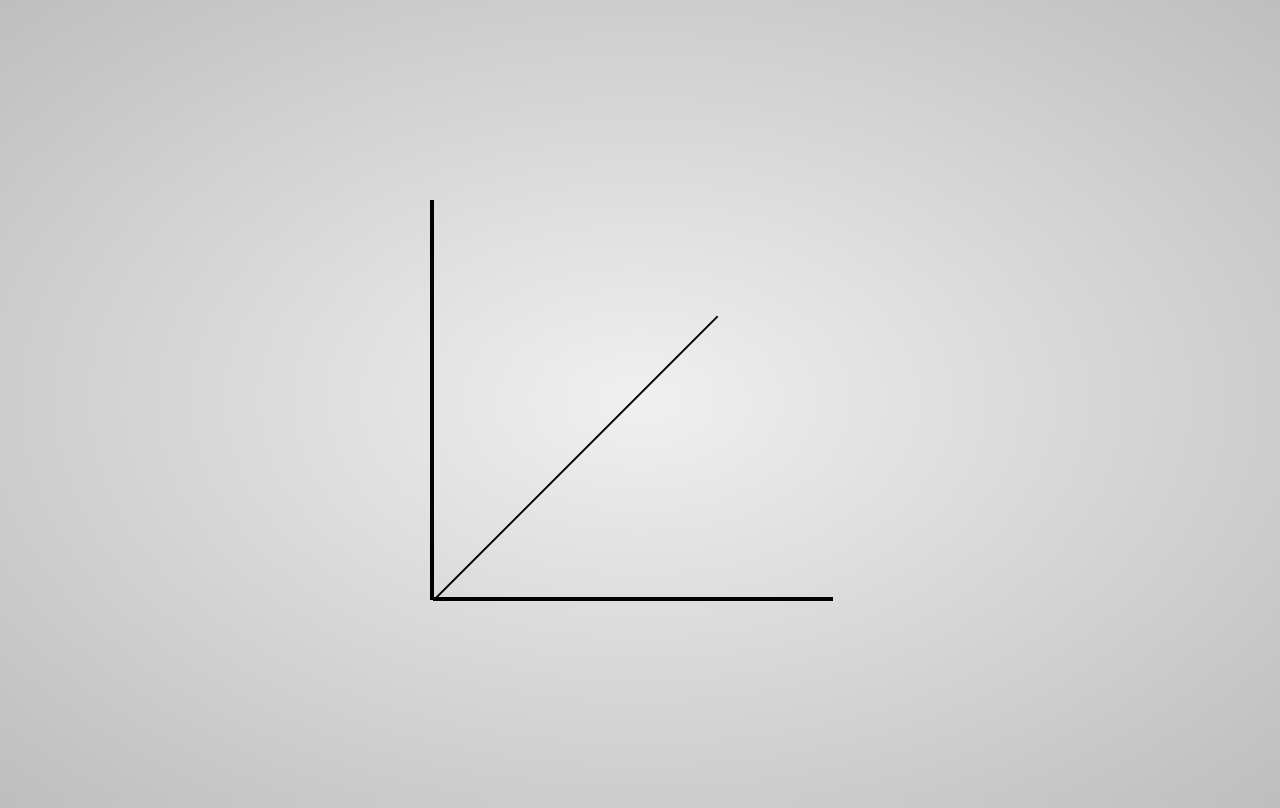
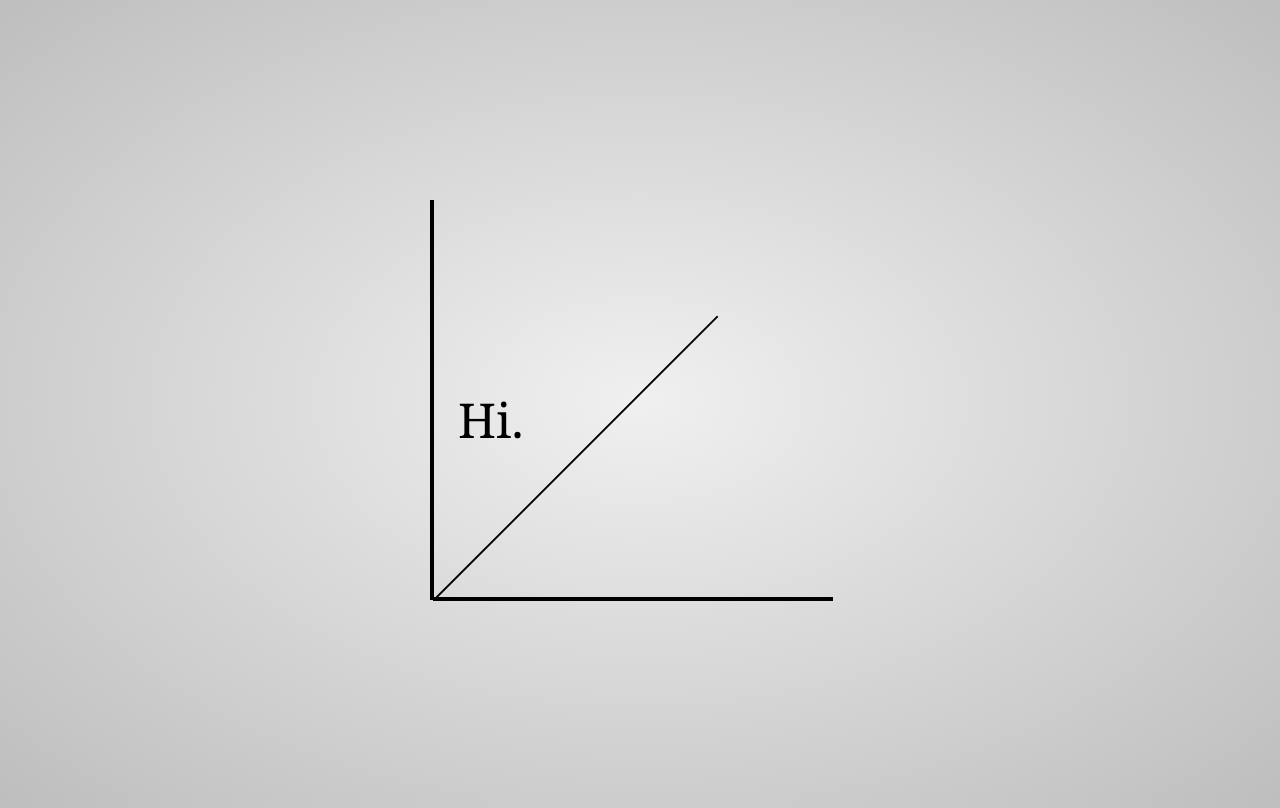
Before and after one commit to anjalyes/Team-Hackrgirls-2015, a plain HTML site: page axes/index.html in a window 1280 px wide. Drawn offline with Linux system fonts and the light colour scheme.

Commit message:
added test slide

```diff
--- a/axes/index.html
+++ b/axes/index.html
@@ -28,6 +28,9 @@
 		<div class="step" data-x="-56" data-y="54" data-z="200" data-rotate="-45">
 			<div class="z"></div>
 		</div>
+		<div class="step" data-x="25" data-y="20" data-rotate="0">
+			Hi.
+		</div>
 	</div>
 
 
```
